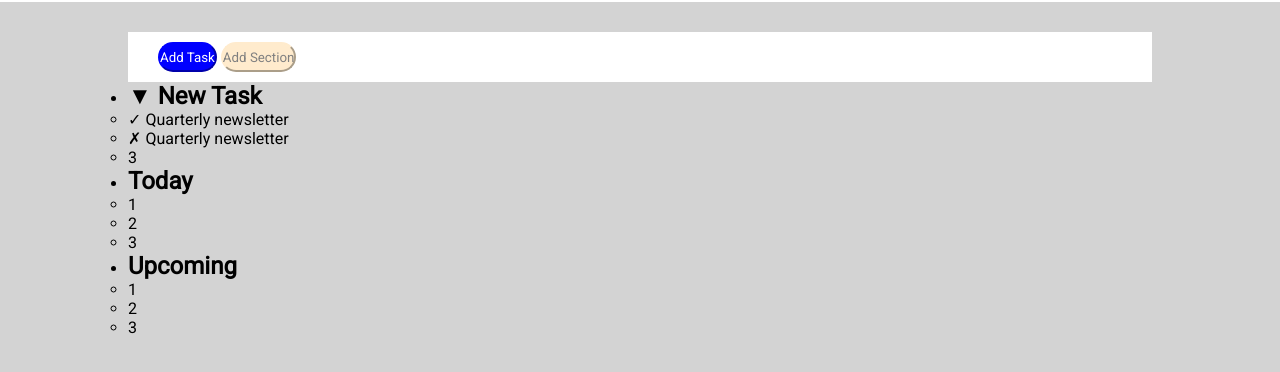
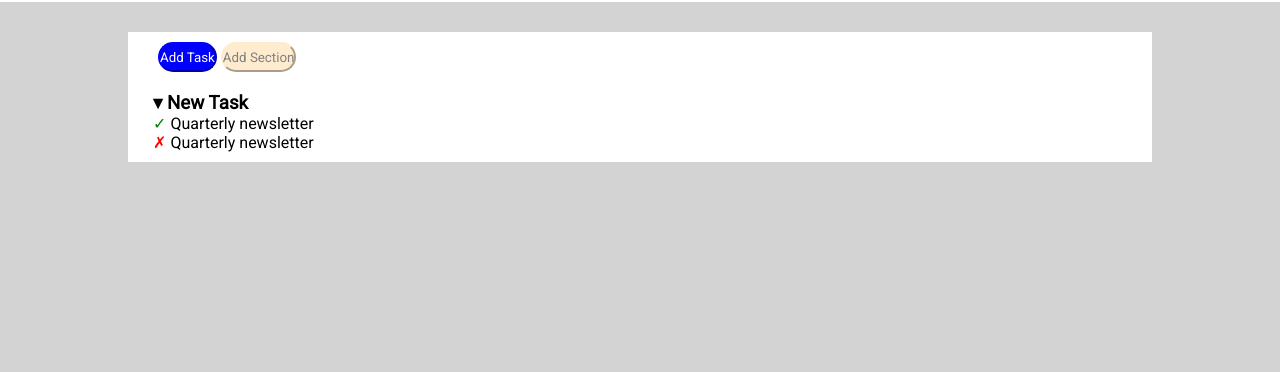
Before and after one commit to MatteoGiuntella/html-css-toboolist, a plain HTML site: page index.html in a window 1280 px wide. Shown: the part 58-430 px from the top of the page. Drawn offline with Linux system fonts and the light colour scheme.

Commit message:
creazione primi punti della lista e colori

```diff
--- a/css/style.css
+++ b/css/style.css
@@ -47,7 +47,22 @@ body{
     color: gray;
 }
 button{
-    border-radius: 30px;
+    border-radius: 20px;
     height: 30px;
     width: auto;
 }
+.lista{
+    margin-top: 20px;
+    margin-left: 15px;
+}
+li, ol{
+    list-style: none;
+}
+.green{
+    border-color: green;
+    color: green;
+}
+.red{
+    border-color: red;
+    color: red;
+}
--- a/index.html
+++ b/index.html
@@ -33,75 +33,29 @@
              </section>
              <!-- inizio lista -->
              <section>
-               <div>
-
-            </section>
-             <!-- fine lista -->
-           </div>
-             <ul>
+                <div class="lista">
+                   <div class="New">
+                    <h3>&dtrif; New Task</h3>
+                     <ol>
                         <li>
-                     <h2>
-                          &#9660; New Task
-                     </h2>
-
-             <ul>
-                 <li>
-                     <span class="check done">
+                            <span class="V green">
                                 &check;
                             </span>
                             Quarterly newsletter
                         </li>
                         <li>
-                     <span class="check not-done">
+                            <span class="X red">
                                 &cross;
                             </span>
                             Quarterly newsletter
                         </li>
-                    <li>
-                        3
-                    </li>
-                </ul>
-            </li>
-
-            <li>
-                <h2>
-                    Today
-                </h2>
-
-                <ul>
-                    <li>
-                        1
-                    </li>
-                    <li>
-                        2
-                    </li>
-                    <li>
-                        3
-                    </li>
-                </ul>
-            </li>
-
-            <li>
-                <h2>
-                    Upcoming
-                </h2>
-
-                <ul>
-                    <li>
-                        1
-                    </li>
-                    <li>
-                        2
-                    </li>
-                    <li>
-                        3
-                    </li>
-                </ul>
-            </li>
-        </ul>
+                     </ol>
+                   </div>
+                </div>
+             </section>
 
 
-
+           </div>
             <!-- fine sezione bottoni principali -->
 
         </div>
```
Lines whose indentation alone changed are shown as unchanged.
